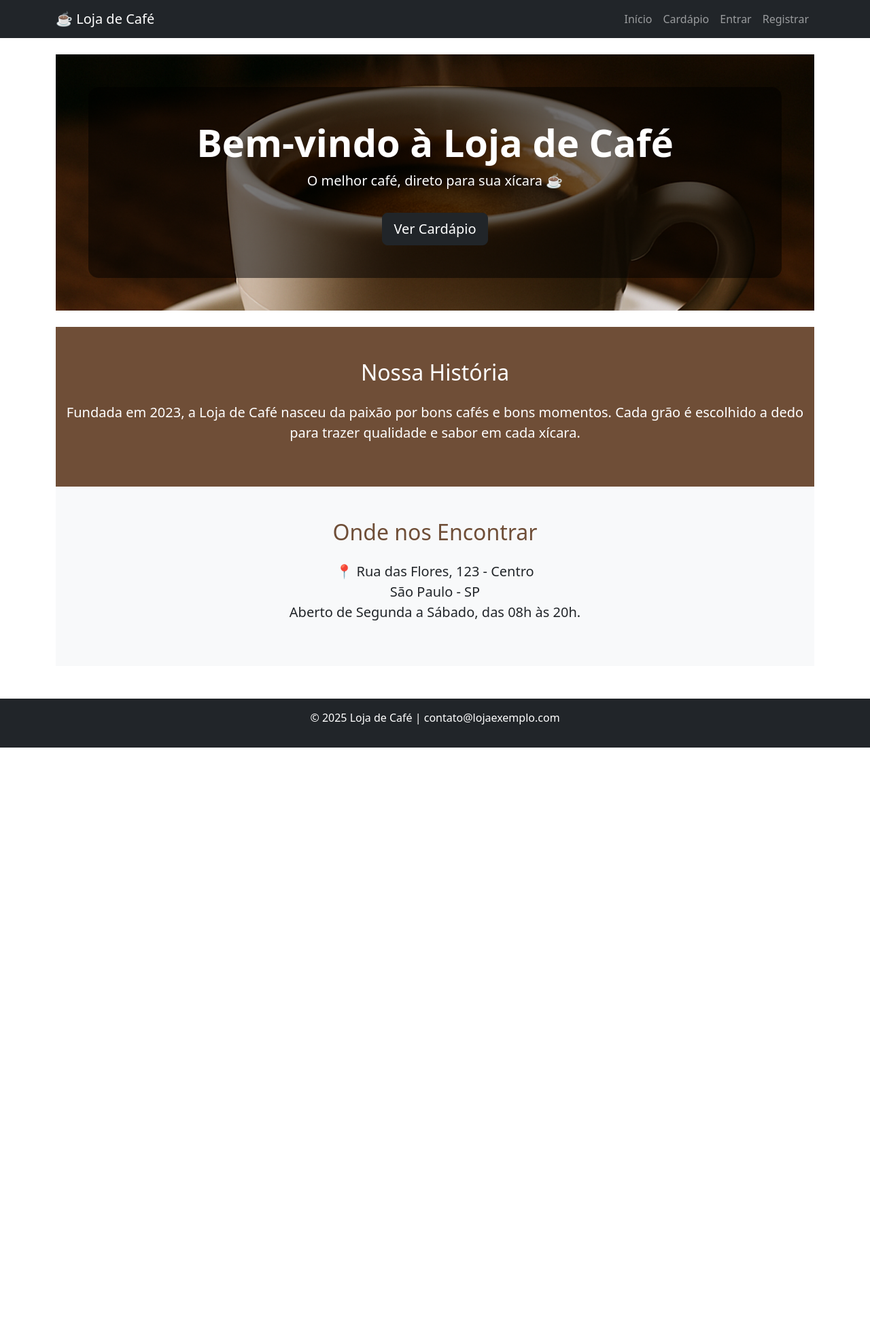
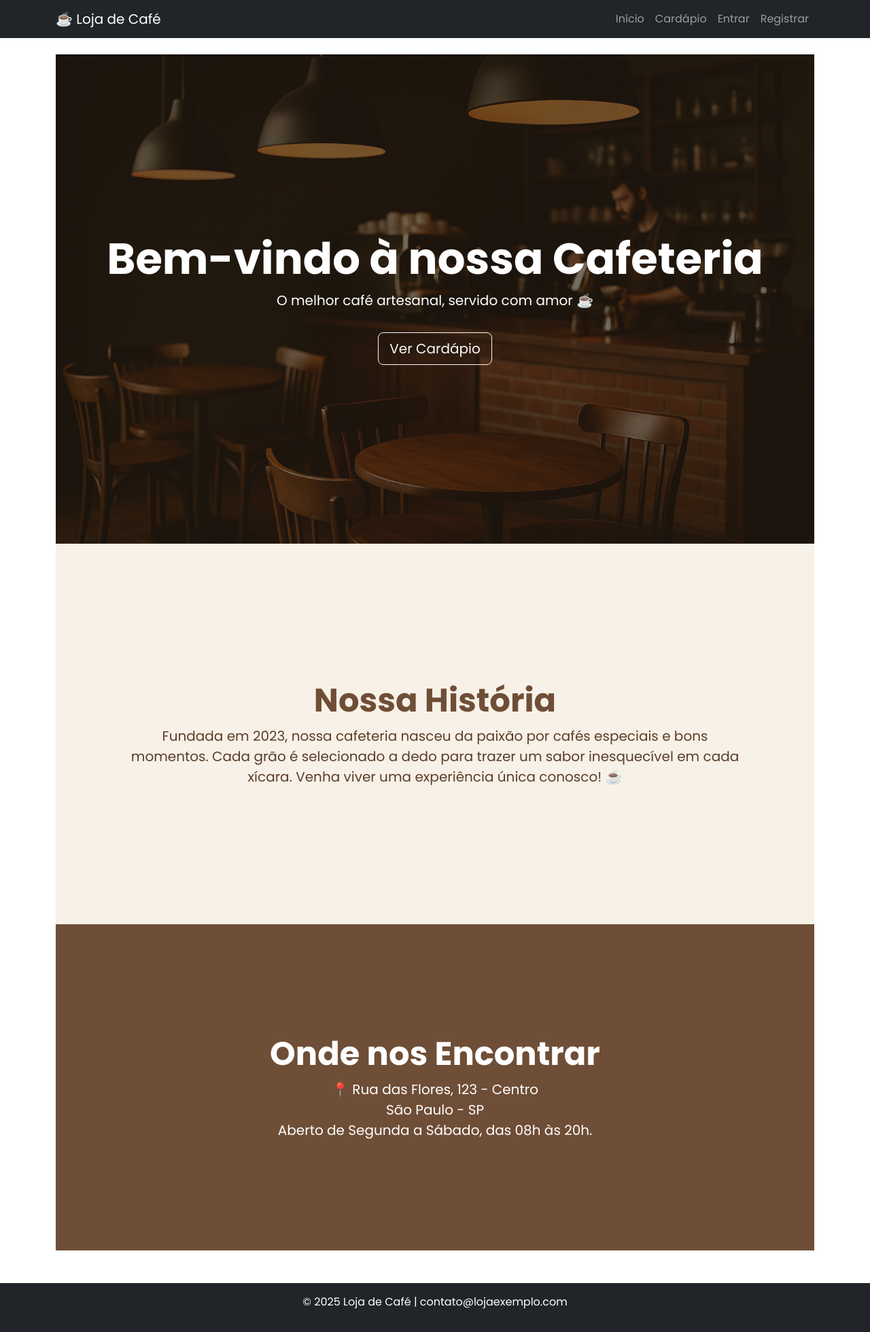
Before and after one commit to Jvvy/CoffeShop, a Django app: page / in a window 1280 px wide. Shown: the whole page at 68% size. Before the commit the page ends 1100 px from the top, so only its background shows below. Run offline with Django 4.2, Linux system fonts and the light colour scheme.

Commit message:
Estilizado tela Home, e Login e Loggout, tambem agora estão Funcionais.

```diff
--- a/cafeteria/templates/cafeteria/base.html
+++ b/cafeteria/templates/cafeteria/base.html
@@ -5,10 +5,17 @@
     <meta charset="UTF-8">
     <meta name="viewport" content="width=device-width, initial-scale=1.0">
     <title>{% block title %}Loja de Café{% endblock %}</title>
+
+    <!-- Fonte -->
+    <link href="https://fonts.googleapis.com/css2?family=Poppins:wght@400;700&display=swap" rel="stylesheet">
+
+
     <!-- Bootstrap CSS -->
     <link href="https://cdn.jsdelivr.net/npm/bootstrap@5.3.0/dist/css/bootstrap.min.css" rel="stylesheet">
+
 </head>
-<body>
+<body style="font-family: 'Poppins', sans-serif;">
+
 
 <!-- 🔝 Navbar fixa no topo -->
 <nav class="navbar navbar-expand-lg navbar-dark bg-dark fixed-top">
@@ -20,16 +27,33 @@
 
         <div class="collapse navbar-collapse justify-content-end" id="navbarNav">
             <ul class="navbar-nav">
-                <li class="nav-item"><a class="nav-link" href="{% url 'home' %}">Início</a></li>
-                <li class="nav-item"><a class="nav-link" href="{% url 'lista_produtos' %}">Cardápio</a></li>
+
+                <li class="nav-item">
+                    <a class="nav-link" href="{% url 'home' %}">Início</a>
+                </li>
+                <li class="nav-item">
+                    <a class="nav-link" href="{% url 'lista_produtos' %}">Cardápio</a>
+                </li>
 
                 {% if user.is_authenticated %}
-                    <li class="nav-item"><a class="nav-link" href="#">Olá, {{ user.username }}</a></li>
-                    <li class="nav-item"><a class="nav-link" href="{% url 'logout' %}">Sair</a></li>
+                    <li class="nav-item">
+                        <span class="nav-link disabled">Olá, {{ user.username }}</span>
+                    </li>
+                    <li class="nav-item">
+                        <form method="post" action="{% url 'logout' %}">
+                            {% csrf_token %}
+                            <button type="submit" class="nav-link btn btn-outline-danger ms-2" style="border: none; background: none;">Sair</button>
+                        </form>
+                    </li>
                 {% else %}
-                    <li class="nav-item"><a class="nav-link" href="{% url 'login' %}">Entrar</a></li>
-                    <li class="nav-item"><a class="nav-link" href="{% url 'registro' %}">Registrar</a></li>
+                    <li class="nav-item">
+                        <a class="nav-link" href="{% url 'login' %}">Entrar</a>
+                    </li>
+                    <li class="nav-item">
+                        <a class="nav-link" href="{% url 'registro' %}">Registrar</a>
+                    </li>
                 {% endif %}
+
             </ul>
         </div>
     </div>
@@ -40,7 +64,8 @@
 
 <!-- 🔽 Área principal de conteúdo -->
 <main class="container mt-4">
-    {% block content %}{% endblock %}
+    {% block content %}
+    {% endblock %}
 </main>
 
 <!-- 📞 Rodapé -->
--- a/cafeteria/templates/cafeteria/home.html
+++ b/cafeteria/templates/cafeteria/home.html
@@ -5,31 +5,40 @@
 
 {% block content %}
 
-<!-- 🎯 Banner principal com imagem de fundo -->
-<section class="text-center p-5 mb-4" style="background-image: url({% static 'imagens/banner-cafe.png' %}); background-size: cover; background-position: center; color: white;">
-    <div class="container py-5" style="background-color: rgba(0, 0, 0, 0.5); border-radius: 15px;">
-        <h1 class="display-4 fw-bold">Bem-vindo à Loja de Café</h1>
-        <p class="lead">O melhor café, direto para sua xícara ☕</p>
-        <a href="{% url 'lista_produtos' %}" class="btn btn-dark btn-lg mt-3">Ver Cardápio</a>
+<!-- 🎯 Banner principal -->
+<section class="text-center d-flex align-items-center justify-content-center" style="
+    background: linear-gradient(rgba(45, 32, 21, 0.6), rgba(45, 32, 21, 0.6)),
+    url('{% static 'imagens/banner-cafe-clean.jpg' %}') no-repeat center center;
+    background-size: cover;
+    background-attachment: fixed;
+    min-height: 90vh;
+    width: 100%;
+    color: white;
+">
+    <div class="container text-white">
+        <h1 class="display-3 fw-bold">Bem-vindo à nossa Cafeteria</h1> <!-- display-3 = fonte grande -->
+        <p class="lead">O melhor café artesanal, servido com amor ☕</p>
+        <a href="{% url 'lista_produtos' %}" class="btn btn-outline-light btn-lg mt-3">Ver Cardápio</a>
     </div>
 </section>
 
 <!-- 📚 Nossa História -->
-<section class="py-5" style="background-color: #6F4E37;">
-    <div class="container">
-        <h2 class="text-center text-white mb-4">Nossa História</h2>
-        <p class="lead text-center text-white">
-            Fundada em 2023, a Loja de Café nasceu da paixão por bons cafés e bons momentos.
-            Cada grão é escolhido a dedo para trazer qualidade e sabor em cada xícara.
+<section class="py-5 d-flex align-items-center" style="background-color: #f8f1e7; min-height: 70vh; width: 100%;">
+    <div class="container-fluid text-center">
+        <h2 class="display-5 fw-bold" style="color: #6F4E37;">Nossa História</h2> <!-- display-5 = fonte maior -->
+        <p class="lead" style="max-width: 900px; margin: auto; color: #5a3e28;">
+            Fundada em 2023, nossa cafeteria nasceu da paixão por cafés especiais e bons momentos.
+            Cada grão é selecionado a dedo para trazer um sabor inesquecível em cada xícara.
+            Venha viver uma experiência única conosco! ☕
         </p>
     </div>
 </section>
 
 <!-- 📍 Onde nos encontrar -->
-<section class="py-5 bg-light">
-    <div class="container">
-        <h2 class="text-center mb-4" style="color: #6F4E37;">Onde nos Encontrar</h2>
-        <p class="text-center lead">
+<section class="py-5 d-flex align-items-center" style="background-color: #6F4E37; min-height: 60vh; width: 100%;">
+    <div class="container-fluid text-center text-white">
+        <h2 class="display-5 fw-bold">Onde nos Encontrar</h2> <!-- display-5 também -->
+        <p class="lead" style="max-width: 700px; margin: auto;">
             📍 Rua das Flores, 123 - Centro<br>
             São Paulo - SP<br>
             Aberto de Segunda a Sábado, das 08h às 20h.
@@ -38,3 +47,17 @@
 </section>
 
 {% endblock %}
+
+{% block extra_css %}
+<style>
+@keyframes fadeIn {
+    from { opacity: 0; }
+    to { opacity: 1; }
+}
+
+/* Ajuste geral da fonte para o site */
+body {
+    font-family: 'Poppins', sans-serif;
+}
+</style>
+{% endblock %}
--- a/meu_site/settings.py
+++ b/meu_site/settings.py
@@ -82,7 +82,7 @@ USE_I18N = True
 USE_TZ = True
 
 # 📂 Configurações de arquivos estáticos (CSS, JS, imagens fixas)
-STATIC_URL = 'static/'
+STATIC_URL = '/static/'
 STATICFILES_DIRS = [
     BASE_DIR / 'static',
 ]
@@ -97,3 +97,7 @@ DEFAULT_AUTO_FIELD = 'django.db.models.BigAutoField'
 
 # Redirecionamento correto de login
 LOGIN_URL = '/login/'
+
+# Rota de Logout
+LOGOUT_REDIRECT_URL = '/'
+LOGIN_REDIRECT_URL = '/'
```
Also changed, not shown: cafeteria/templates/cafeteria/login.html (+25 -17 lines), cafeteria/templates/cafeteria/registro.html (+23 -17 lines), cafeteria/templatetags/form_filters.py (added, +7 -0 lines), cafeteria/templatetags/__init__.py (added), db.sqlite3, static/imagens/banner-cafe-clean.jpg (added), static/imagens/banner-cafe.png (deleted).
